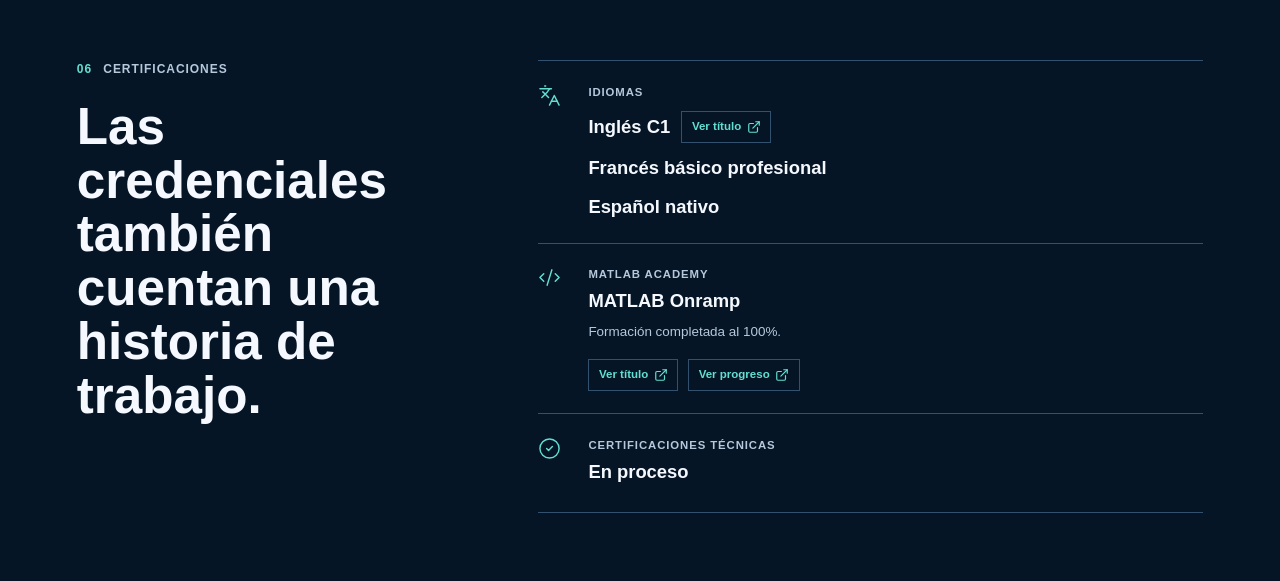
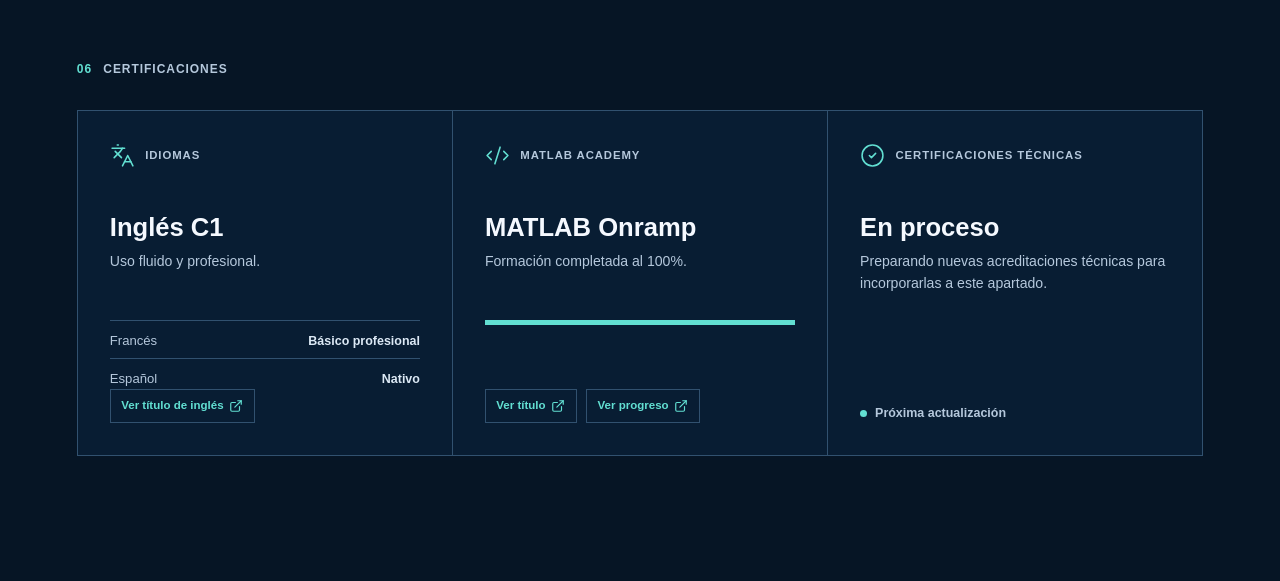
Before and after one commit to gonzaloop1494/gonzalo-portfolio, a Next.js app: page / in a window 1280 px wide. Shown: the part 5099-5680 px from the top of the page. Built offline with nearby package versions, Linux system fonts and the light colour scheme; no server answers.

Commit message:
Redesign certifications section

```diff
--- a/app/globals.css
+++ b/app/globals.css
@@ -193,7 +193,7 @@ h1 em, h2 em { color: var(--accent); font-family: Georgia, "Times New Roman", se
 
 .projects-section { max-width: none; padding-left: max(1.3rem, calc((100vw - 1440px) / 2 + 6vw)); padding-right: max(1.3rem, calc((100vw - 1440px) / 2 + 6vw)); background: var(--navy-800); }
 .section-heading { max-width: 760px; }
-.section-heading h2, .skills-heading h2, .credentials-intro h2 { margin: 1.35rem 0 0; font-size: clamp(2.3rem, 4vw, 4.2rem); line-height: 1.05; }
+.section-heading h2, .skills-heading h2 { margin: 1.35rem 0 0; font-size: clamp(2.3rem, 4vw, 4.2rem); line-height: 1.05; }
 .filter-bar { display: flex; flex-wrap: wrap; gap: .45rem; align-items: center; margin: 3rem 0 1.25rem; }
 .filter-bar button { min-height: 35px; padding: .42rem .75rem; border: 1px solid var(--line); border-radius: 0; background: transparent; color: var(--muted); font-size: .76rem; font-weight: 800; cursor: pointer; }
 .filter-bar button:hover, .filter-bar button.is-active { border-color: var(--accent); background: var(--accent); color: var(--navy-950); }
@@ -245,19 +245,24 @@ h1 em, h2 em { color: var(--accent); font-family: Georgia, "Times New Roman", se
 .timeline-link { display: inline-flex; align-items: center; gap: .35rem; width: fit-content; min-height: 34px; margin-top: auto; padding: .45rem .6rem; border: 1px solid var(--line); color: var(--accent); font-size: .72rem; font-weight: 800; }
 .timeline-link:hover { border-color: var(--accent); background: var(--accent); color: var(--navy-950); }
 
-.credentials-section { display: grid; grid-template-columns: .7fr 1.3fr; gap: clamp(2.5rem, 8vw, 9rem); align-items: start; }
-.credentials-list { border-top: 1px solid var(--line); }
-.credential { display: grid; grid-template-columns: 38px 1fr; gap: .8rem; padding: 1.4rem 0; border-bottom: 1px solid var(--line); }
-.credential svg { color: var(--accent); }
-.credential > div { min-width: 0; }
-.credential p { margin-bottom: .25rem; color: var(--muted); font-size: .71rem; font-weight: 800; letter-spacing: .08em; text-transform: uppercase; }
-.credential h3 { margin-bottom: .25rem; font-size: 1.15rem; }
-.credential span { color: var(--muted); font-size: .84rem; }
-.credential-items { display: flex; flex-direction: column; gap: .7rem; margin-top: .65rem; }
-.credential-item { display: flex; flex-wrap: wrap; align-items: center; gap: .7rem; }
-.credential-item h3 { margin: 0; }
-.certificate-actions { display: flex; flex-wrap: wrap; gap: .6rem; margin-top: 1rem; }
-.certificate-link { display: inline-flex; align-items: center; gap: .35rem; min-height: 32px; padding: .4rem .6rem; border: 1px solid var(--line); color: var(--accent); font-size: .72rem; font-weight: 800; }
+.credentials-section > .section-marker { margin-bottom: 2rem; }
+.credentials-grid { display: grid; grid-template-columns: repeat(3, minmax(0, 1fr)); gap: 1px; border: 1px solid var(--line); background: var(--line); }
+.credential-card { display: flex; flex-direction: column; min-height: 335px; padding: clamp(1.4rem, 3vw, 2rem); background: var(--navy-900); transition: background-color .25s ease, transform .25s ease; }
+.credential-card:hover { background: var(--navy-800); transform: translateY(-4px); }
+.credential-card-heading { display: flex; align-items: center; gap: .65rem; }
+.credential-card-heading svg { color: var(--accent); }
+.credential-card-heading p { margin: 0; color: var(--muted); font-size: .71rem; font-weight: 800; letter-spacing: .08em; text-transform: uppercase; }
+.credential-card h3 { margin: 2.8rem 0 .55rem; font-size: clamp(1.35rem, 2vw, 1.85rem); line-height: 1.1; }
+.credential-summary { min-height: 3rem; margin-bottom: 1.35rem; color: var(--muted); font-size: .88rem; line-height: 1.6; }
+.language-list { display: grid; gap: .45rem; margin-bottom: auto; }
+.language-list div { display: flex; align-items: baseline; justify-content: space-between; gap: .75rem; padding-top: .65rem; border-top: 1px solid var(--line); color: var(--muted); font-size: .82rem; }
+.language-list strong { color: var(--soft); font-size: .78rem; }
+.credential-progress { height: 5px; margin-bottom: auto; background: var(--navy-700); }
+.credential-progress span { display: block; width: 100%; height: 100%; background: var(--accent); }
+.credential-status { display: flex; align-items: center; gap: .5rem; margin-top: auto; color: var(--muted); font-size: .78rem; font-weight: 700; }
+.credential-status span { width: 7px; height: 7px; border-radius: 50%; background: var(--accent); }
+.certificate-actions { display: flex; flex-wrap: wrap; gap: .6rem; margin-top: auto; }
+.certificate-link { display: inline-flex; align-items: center; gap: .35rem; width: fit-content; min-height: 34px; padding: .45rem .65rem; border: 1px solid var(--line); color: var(--accent); font-size: .72rem; font-weight: 800; }
 .certificate-link:hover { border-color: var(--accent); background: var(--accent); color: var(--navy-950); }
 
 .contact-section { background: var(--navy-800); color: var(--text); }
@@ -308,7 +313,8 @@ h1 em, h2 em { color: var(--accent); font-family: Georgia, "Times New Roman", se
   .hero { min-height: auto; }
   .hero-grid { grid-template-columns: 1fr; min-height: auto; padding-top: 7.5rem; padding-bottom: 5.5rem; }
   .hero-aside { width: min(100%, 390px); justify-self: start; }
-  .skills-layout, .credentials-section, .contact-layout { grid-template-columns: 1fr; }
+  .skills-layout, .contact-layout { grid-template-columns: 1fr; }
+  .credentials-grid { grid-template-columns: 1fr; }
   .data-grid { grid-template-columns: 1fr; }
   .data-item, .data-item + .data-item { min-height: unset; padding: 1.55rem 0; border-left: 0; }
   .data-label { margin-top: 1.5rem; }
@@ -320,7 +326,7 @@ h1 em, h2 em { color: var(--accent); font-family: Georgia, "Times New Roman", se
 
 @media (max-width: 580px) {
   .scroll-cue { display: none; }
-  .section-heading h2, .skills-heading h2, .credentials-intro h2 { font-size: clamp(2.15rem, 11vw, 3.2rem); }
+  .section-heading h2, .skills-heading h2 { font-size: clamp(2.15rem, 11vw, 3.2rem); }
   .filter-bar { margin-top: 2rem; }
   .filter-bar a { width: 100%; margin: .4rem 0 0; }
   .project-grid { grid-template-columns: 1fr; }
--- a/components/portfolio.tsx
+++ b/components/portfolio.tsx
@@ -430,33 +430,31 @@ export function Portfolio() {
         </section>
 
         <section className="section credentials-section">
-          <div className="credentials-intro reveal">
-            <div className="section-marker"><span>06</span> Certificaciones</div>
-            <h2>Las credenciales también cuentan una historia de trabajo.</h2>
+          <div className="section-marker reveal"><span>06</span> Certificaciones</div>
+          <div className="credentials-grid">
+            <article className="credential-card reveal">
+              <div className="credential-card-heading">
+                <Languages size={25} strokeWidth={1.5} />
+                <p>Idiomas</p>
               </div>
-          <div className="credentials-list">
-            <article className="credential reveal">
-              <Languages size={23} strokeWidth={1.5} />
-              <div>
-                <p>Idiomas</p>
-                <div className="credential-items">
-                  <div className="credential-item">
               <h3>Inglés C1</h3>
+              <p className="credential-summary">Uso fluido y profesional.</p>
+              <div className="language-list">
+                <div><span>Francés</span><strong>Básico profesional</strong></div>
+                <div><span>Español</span><strong>Nativo</strong></div>
+              </div>
               <a className="certificate-link" href="/english-c1-certificate.pdf" target="_blank" rel="noreferrer" aria-label="Ver título de inglés C1">
-                      Ver título <ExternalLink size={14} />
+                Ver título de inglés <ExternalLink size={14} />
               </a>
+            </article>
+            <article className="credential-card reveal">
+              <div className="credential-card-heading">
+                <Code2 size={25} strokeWidth={1.5} />
+                <p>MATLAB Academy</p>
               </div>
-                  <div className="credential-item"><h3>Francés básico profesional</h3></div>
-                  <div className="credential-item"><h3>Español nativo</h3></div>
-                </div>
-              </div>
-            </article>
-            <article className="credential reveal">
-              <Code2 size={23} strokeWidth={1.5} />
-              <div>
-                <p>MATLAB Academy</p>
               <h3>MATLAB Onramp</h3>
-                <span>Formación completada al 100%.</span>
+              <p className="credential-summary">Formación completada al 100%.</p>
+              <div className="credential-progress" aria-label="MATLAB Onramp completado al 100%"><span /></div>
               <div className="certificate-actions">
                 <a className="certificate-link" href="/matlab-onramp-certificate.pdf" target="_blank" rel="noreferrer" aria-label="Ver título de MATLAB Onramp">
                   Ver título <ExternalLink size={14} />
@@ -465,11 +463,15 @@ export function Portfolio() {
                   Ver progreso <ExternalLink size={14} />
                 </a>
               </div>
+            </article>
+            <article className="credential-card reveal">
+              <div className="credential-card-heading">
+                <CircleCheck size={25} strokeWidth={1.5} />
+                <p>Certificaciones técnicas</p>
               </div>
-            </article>
-            <article className="credential reveal">
-              <CircleCheck size={23} strokeWidth={1.5} />
-              <div><p>Certificaciones técnicas</p><h3>En proceso</h3></div>
+              <h3>En proceso</h3>
+              <p className="credential-summary">Preparando nuevas acreditaciones técnicas para incorporarlas a este apartado.</p>
+              <div className="credential-status"><span aria-hidden="true" /> Próxima actualización</div>
             </article>
           </div>
         </section>
```
Lines whose indentation alone changed are shown as unchanged.
